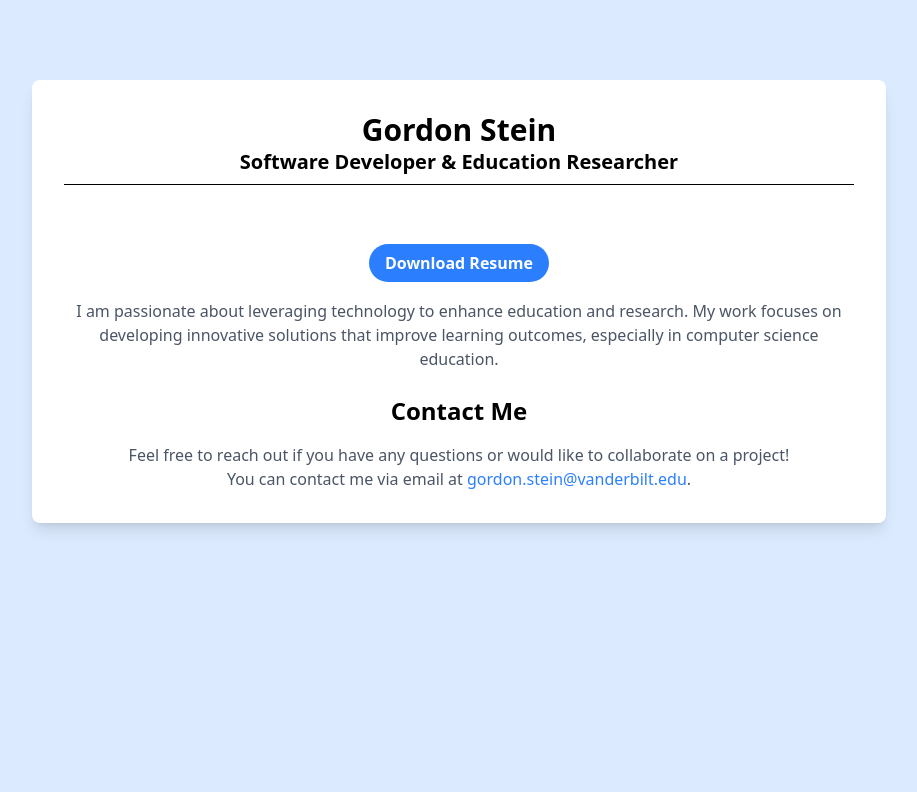
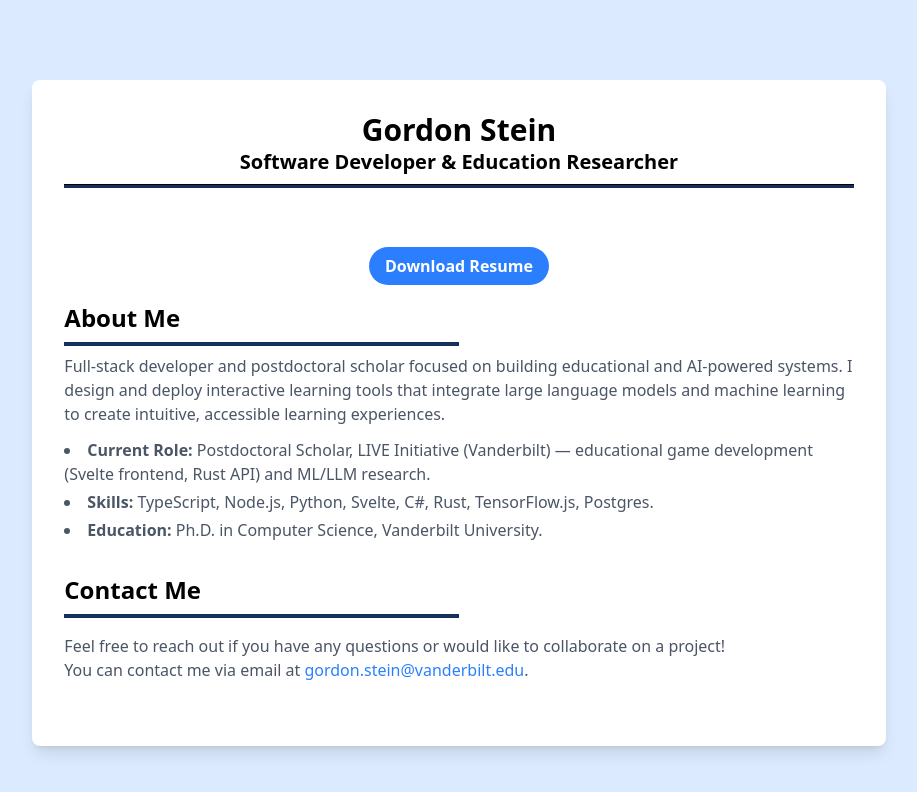
Before and after one commit to gsteinLTU/gordonstein.dev, a SvelteKit app: page / in a window 1280 px wide. Shown: the top 792 px of the page, without its empty margins (181-1098 px from the left). Built offline with nearby package versions, Linux system fonts and the light colour scheme; some icons are missing.

Commit message:
Improve content slightly

```diff
--- a/src/routes/+page.svelte
+++ b/src/routes/+page.svelte
@@ -33,17 +33,43 @@
     </div>
 
     <div class="container mt-4 mb-6">
-        <a href="{resume}" class="bg-blue-500 hover:bg-blue-700 text-white font-bold py-2 px-4 rounded-full" download>Download Resume</a>
+        <a href={resume} class="bg-blue-500 hover:bg-blue-700 text-white font-bold py-2 px-4 rounded-full" download>Download Resume</a>
     </div>
 
-    <div>
-        <p class="text-gray-600">I am passionate about leveraging technology to enhance education and research. My work focuses on developing innovative solutions that improve learning outcomes, especially in computer science education.</p>
-    </div>
+    <section class="mt-6 text-left">
+        <h2 class="text-2xl font-bold mb-2">About Me</h2>
+        <p class="text-gray-600 mb-3">Full-stack developer and postdoctoral scholar focused on building educational and AI-powered systems. I design and deploy interactive learning tools that integrate large language models and machine learning to create intuitive, accessible learning experiences.</p>
+        <ul class="list-disc list-inside text-gray-600 space-y-1">
+            <li><strong>Current Role:</strong> Postdoctoral Scholar, LIVE Initiative (Vanderbilt) — educational game development (Svelte frontend, Rust API) and ML/LLM research.</li>
+            <li><strong>Skills:</strong> TypeScript, Node.js, Python, Svelte, C#, Rust, TensorFlow.js, Postgres.</li>
+            <li><strong>Education:</strong> Ph.D. in Computer Science, Vanderbilt University.</li>
+        </ul>
+    </section>
 
-    <div>
+    <section class="mt-6 text-left">
         <h2 class="text-2xl font-bold mt-6 mb-4">Contact Me</h2>
         <p class="text-gray-600">Feel free to reach out if you have any questions or would like to collaborate on a project!</p>
         <p class="text-gray-600">You can contact me via email at <a href="mailto:gordon.stein@vanderbilt.edu" class="text-blue-500 hover:underline">gordon.stein@vanderbilt.edu</a>.</p>
-    </div>
+    </section>
+</div>
 
-</div>
+<style>
+    section {
+        margin-bottom: 2rem;
+    }
+
+    section h2::after {
+        content: '';
+        position: relative;
+        width: 50%;
+        left: -25%;
+        margin: 8px auto 0;
+    }
+
+    section h2::after, hr {
+        content: '';
+        display: block;
+        height: 4px;
+        background: #15305c;
+    }
+</style>
```
